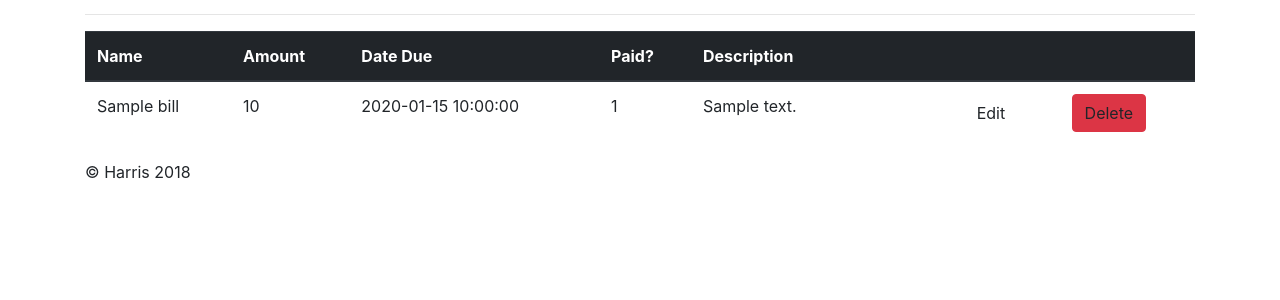
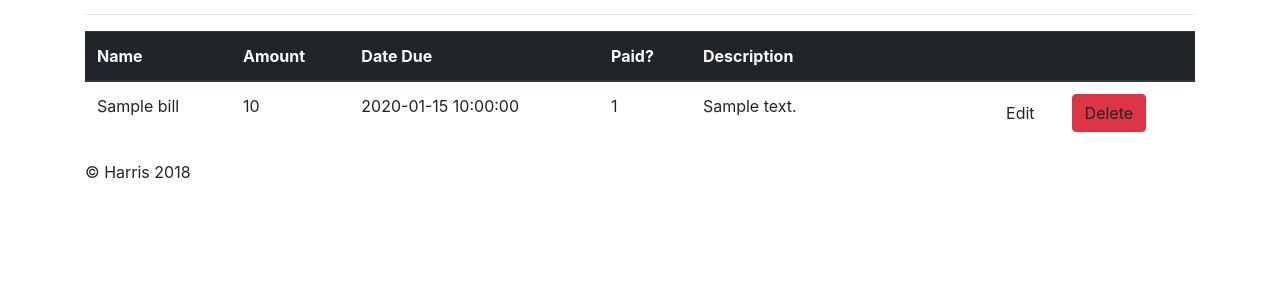
Before and after one commit to HeyHarry3636/BillDueDate, a Flask app: template templates/dashboard.html in a window 1280 px wide. Shown: the part 152-452 px from the top of the page. Run offline with Flask 2, Linux system fonts and the light colour scheme; the template is opened without the code that fills it: most values are stand-ins (such as "Sample title", 1, 10 or a date in 2020); some libraries are stand-ins or nearby versions.

Commit message:
Test Development

```diff
--- a/templates/dashboard.html
+++ b/templates/dashboard.html
@@ -31,7 +31,7 @@
           <td></td>
           <td></td>
           <td></td>
-          <td><a href-"edit_bill/{{bill.bill_id}}" class="btn pull-right">Edit</a></td>
+          <td><a href-"edit_bill/{{bill.bill_id}}" class="btn float-right">Edit</a></td>
           <td><a href-"#" class="btn btn-danger">Delete</a></td>
         </tr>
       {% endfor %}
```
